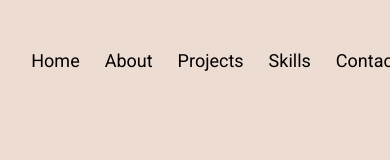
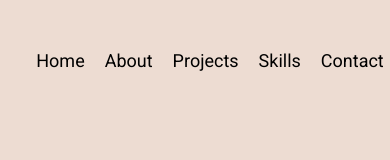
Before and after one commit to BojanJankov/bojans-portfolio, a React (Vite) app: page / in a window 390 px wide. Shown: the top 160 px of the page. Built offline with nearby package versions, Linux system fonts and the light colour scheme.

Commit message:
finished projcet

```diff
--- a/src/Components/Navbar/Navbar.css
+++ b/src/Components/Navbar/Navbar.css
@@ -46,3 +46,20 @@
     gap: 25px;
   }
 }
+
+@media only screen and (max-width: 400px) {
+  .Navbar {
+    padding: 10px;
+    display: flex;
+    justify-content: center;
+    align-items: center;
+    height: 50px;
+  }
+
+  .navbar-list {
+    display: flex;
+    justify-content: space-between;
+    align-items: center;
+    gap: 20px;
+  }
+}
--- a/src/Layout/Header/Header.css
+++ b/src/Layout/Header/Header.css
@@ -16,6 +16,34 @@
     position: fixed;
     z-index: 99999;
     top: 10px;
-    left: -5px;
+    left: -10px;
   }
 }
+
+@media only screen and (max-width: 420px) {
+  .Header {
+    width: 440px;
+    display: flex;
+    justify-content: center;
+    align-items: center;
+    height: 100px;
+    position: fixed;
+    z-index: 99999;
+    top: 10px;
+    left: -10px;
+  }
+}
+
+@media only screen and (max-width: 380px) {
+  .Header {
+    width: 380px;
+    display: flex;
+    justify-content: center;
+    align-items: center;
+    height: 100px;
+    position: fixed;
+    z-index: 99999;
+    top: 10px;
+    left: 0px;
+  }
+}
```
